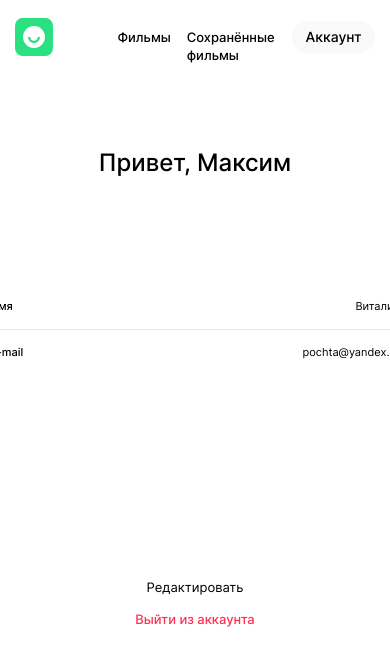
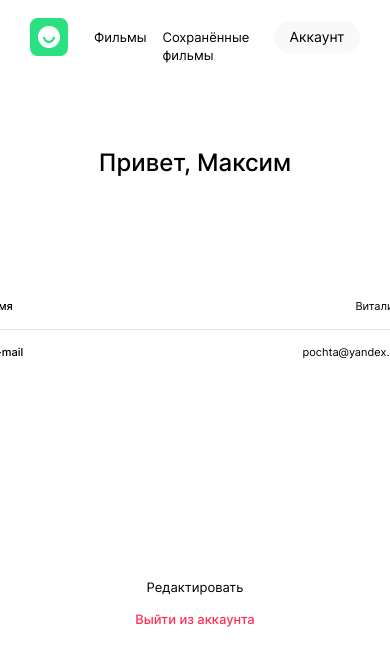
Before and after one commit to maximka76667/movies-explorer-frontend, a React (Create React App) app: page /profile in a window 390 px wide. Shown: the top 666 px of the page. Built offline with nearby package versions, Linux system fonts and the light colour scheme.

Commit message:
переместил лого из навигации в хедер

```diff
--- a/src/components/Header/Header.css
+++ b/src/components/Header/Header.css
@@ -1,5 +1,13 @@
 .header {
   display: flex;
-  justify-content: center;
+  justify-content: space-between;
+  align-items: center;
   z-index: 1;
+  padding: 18px 70px;
 }
+
+@media (max-width: 800px) {
+  .header {
+    padding: 18px 30px;
+  }
+}
--- a/src/components/Header/Header.js
+++ b/src/components/Header/Header.js
@@ -1,9 +1,11 @@
 import './Header.css';
 import Navigation from '../Navigation/Navigation';
+import Logo from '../Logo/Logo';
 
 function Header(props) {
   return (
     <header className="header">
+      <Logo />
       <Navigation />
     </header>
   )
--- a/src/components/Navigation/Navigation.css
+++ b/src/components/Navigation/Navigation.css
@@ -1,17 +1,20 @@
 .nav {
-  width: 100%;
   display: flex;
   align-items: center;
   justify-content: space-between;
-  padding: 18px 70px;
+  width: calc(100% - 64px);
 }
 
 .nav__links {
-  margin: 0 0 0 64px;
+  margin: 0 auto;
   display: flex;
   align-items: center;
   padding: 0;
   list-style-type: none;
+}
+
+.nav__links_loc_main {
+  margin: 0 0 0 auto;
 }
 
 .nav__item {
@@ -22,11 +25,15 @@
 
 .nav__link {
   height: 18px;
-  font-weight: 500;
+  font-weight: 400;
   font-size: 13px;
   line-height: 18px;
   text-decoration: none;
   color: #000;
+}
+
+.nav__link_active {
+  font-weight: 500;
 }
 
 .nav__link_to_movies {
@@ -90,9 +97,3 @@
 .nav__link_to_signup:hover {
   opacity: 0.5;
 }
-
-@media (max-width: 800px) {
-  .nav {
-    padding: 18px 30px;
-  }
-}
--- a/src/components/Navigation/Navigation.js
+++ b/src/components/Navigation/Navigation.js
@@ -1,27 +1,25 @@
 import './Navigation.css'
-import { Link } from 'react-router-dom'
+import { NavLink as Link } from 'react-router-dom'
 import { useLocation } from 'react-router';
-import Logo from '../Logo/Logo';
 
 function Navigation(props) {
   const location = useLocation();
 
   return (
     <div className="nav">
-      <Logo />
       {
         location.pathname !== '/' ?
           (
             <>
               <ul className="nav__links">
-                <li className="nav__item"><Link className="nav__link nav__link_to_movies" to="/movies">Фильмы</Link></li>
-                <li className="nav__item"><Link className="nav__link nav__link_to_saved-movies" to="/saved-movies">Сохранённые фильмы</Link></li>
+                <li className="nav__item"><Link className="nav__link nav__link_to_movies" to="/movies" activeClassName="nav__link_active">Фильмы</Link></li>
+                <li className="nav__item"><Link className="nav__link nav__link_to_saved-movies" to="/saved-movies" activeClassName="nav__link_active">Сохранённые фильмы</Link></li>
               </ul>
               <Link className="nav__link nav__link_to_my-account" to="/profile">Аккаунт</Link>
             </>
           ) :
           (
-            <ul className="nav__links">
+            <ul className="nav__links nav__links_loc_main">
               <li className="nav__item"><Link className="nav__link nav__link_to_signup" to="/signup">Регистрация</Link></li>
               <li className="nav__item"><Link className="nav__link nav__link_to_signin" to="/signin">Войти</Link></li>
             </ul>
```
